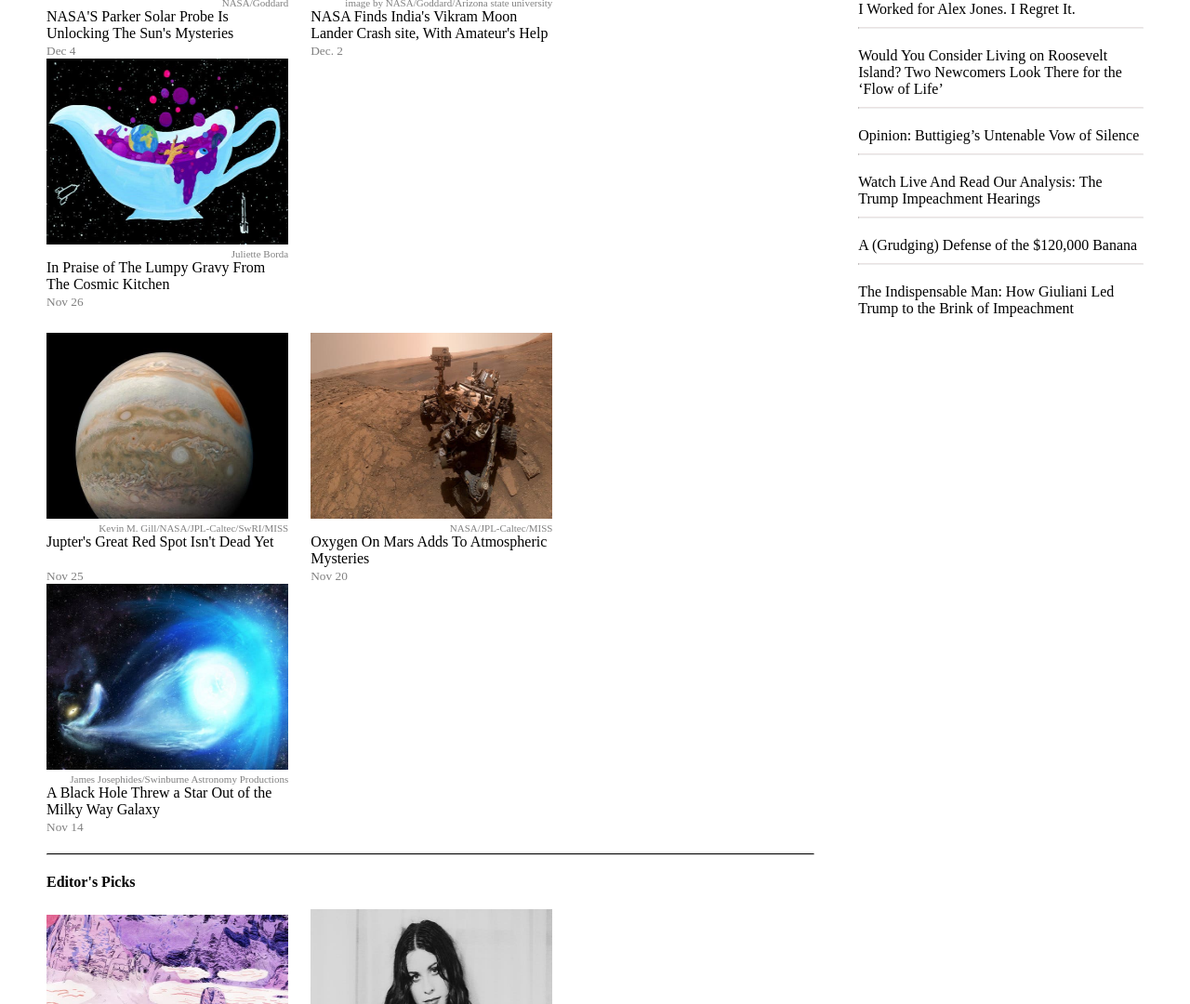
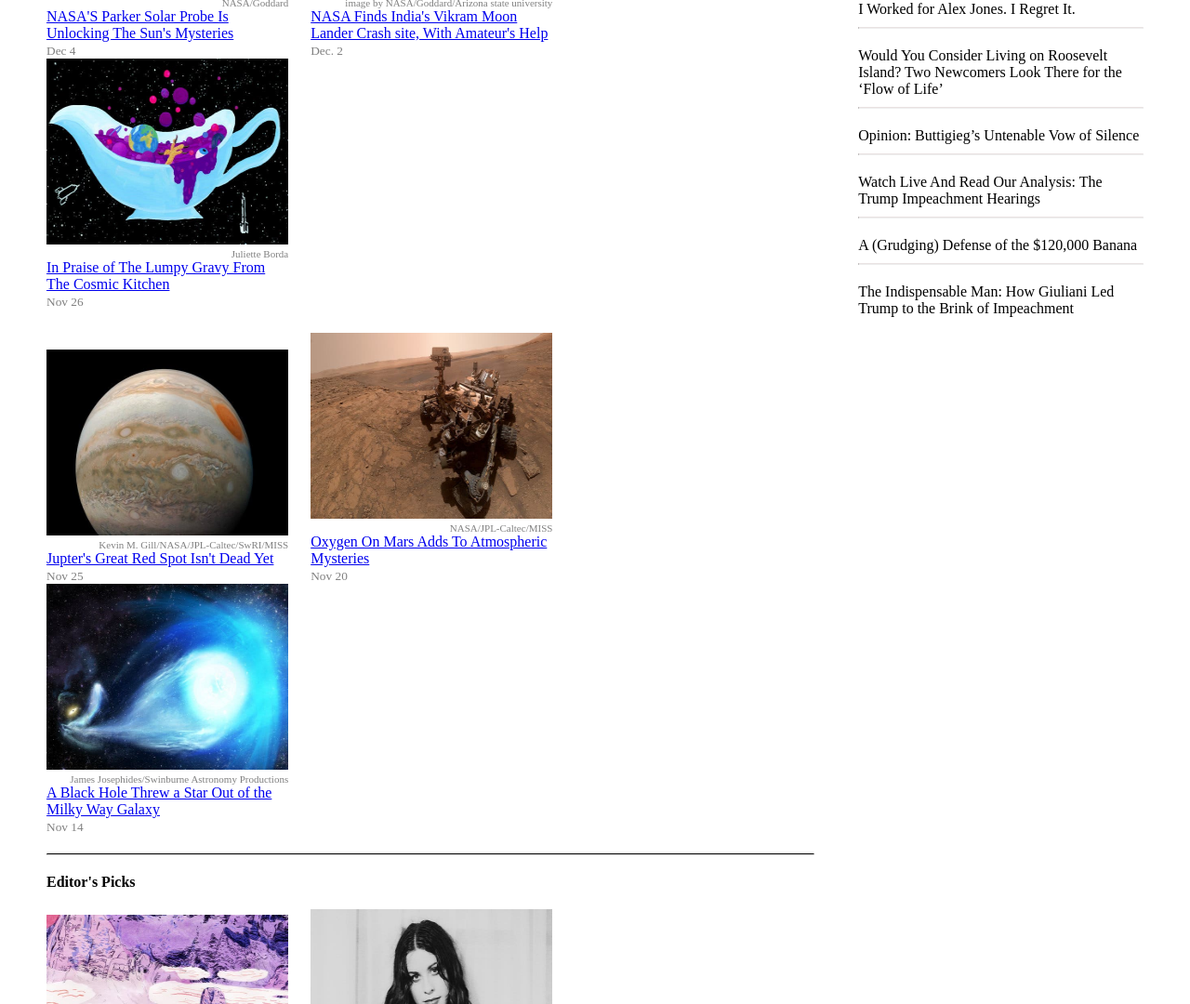
Before and after one commit to srueda27/NYT-Clone, a website: page index.html in a window 1280 px wide. Shown: the part 10782-11862 px from the top of the page at 93% size. Drawn offline with nearby package versions, Linux system fonts and the light colour scheme.

Commit message:
adding links to the bottom left images

```diff
--- a/index.html
+++ b/index.html
@@ -594,7 +594,12 @@
                         <img src="./images/sun.png" alt="sun">
                     </figure>
                     <span class="caption-custom">NASA/Goddard</span>
-                    <p>NASA'S Parker Solar Probe Is Unlocking The Sun's Mysteries</p>
+                    <p>
+                        <a
+                            href="https://www.google.com/url?sa=t&rct=j&q=&esrc=s&source=web&cd=3&cad=rja&uact=8&ved=2ahUKEwj7jvaYyKvmAhXDxlkKHZx_BNUQFjACegQIARAB&url=https%3A%2F%2Fwww.nytimes.com%2F2019%2F12%2F04%2Fscience%2Fnasa-parker-solar-probe-pictures.html&usg=AOvVaw3OlBM8sX8tSdgS3uQubLYj">
+                            NASA'S Parker Solar Probe Is Unlocking The Sun's Mysteries
+                        </a>
+                    </p>
                     <small class="date-custom">Dec 4</small>
                 </div>
                 <div class="first-row-mid-image-div">
@@ -602,7 +607,12 @@
                         <img src="./images/indian-moon.jpg" alt="">
                     </figure>
                     <span class="caption-custom">image by NASA/Goddard/Arizona state university</span>
-                    <p>NASA Finds India's Vikram Moon Lander Crash site, With Amateur's Help</p>
+                    <p>
+                        <a
+                            href="https://www.google.com/url?sa=t&rct=j&q=&esrc=s&source=web&cd=3&cad=rja&uact=8&ved=2ahUKEwijoMGuyKvmAhVwpVkKHV0_A9gQFjACegQIDBAH&url=https%3A%2F%2Fwww.nytimes.com%2F2019%2F12%2F02%2Fscience%2Findia-moon-mission-vikram-lander-found.html&usg=AOvVaw3xuxHE2SbXBaUuWNDXI6vl">
+                            NASA Finds India's Vikram Moon Lander Crash site, With Amateur's Help
+                        </a>
+                    </p>
                     <small class="date-custom">Dec. 2</small>
                 </div>
 
@@ -611,7 +621,12 @@
                         <img src="./images/cosmic-gravy.jpg" alt="cosmic gravy">
                     </figure>
                     <span class="caption-custom">Juliette Borda</span>
-                    <p>In Praise of The Lumpy Gravy From The Cosmic Kitchen</p>
+                    <p>
+                        <a
+                            href="https://www.nytimes.com/2019/11/26/science/astrophysics-universe-microwave-background.html?action=click&module=MoreInSection&pgtype=Article&region=Footer&contentCollection=Space%20&%20Cosmos">
+                            In Praise of The Lumpy Gravy From The Cosmic Kitchen
+                        </a>
+                    </p>
                     <small class="date-custom">Nov 26</small>
                 </div>
             </div>
@@ -621,7 +636,12 @@
                         <img src="./images/jupiter.jpg" alt="">
                     </figure>
                     <span class="caption-custom">Kevin M. Gill/NASA/JPL-Caltec/SwRI/MISS</span>
-                    <p>Jupter's Great Red Spot Isn't Dead Yet <span>&nbsp; &nbsp;&nbsp; &nbsp;&nbsp; &nbsp;</span></p>
+                    <p>
+                        <a
+                            href="https://www.google.com/url?sa=t&rct=j&q=&esrc=s&source=web&cd=3&cad=rja&uact=8&ved=2ahUKEwil8ImayavmAhWuuFkKHZ_iCacQFjACegQIDBAH&url=https%3A%2F%2Fwww.nytimes.com%2F2019%2F11%2F25%2Fscience%2Fjupiter-great-red-spot.html&usg=AOvVaw2hoo9l98EAYXrPO4jPZsfu">
+                            Jupter's Great Red Spot Isn't Dead Yet
+                        </a>
+                    </p>
                     <small class="date-custom">Nov 25</small>
                 </div>
                 <div class="second-row-mid-image-div">
@@ -629,7 +649,12 @@
                         <img src="./images/mars-rover.jpg" alt="">
                     </figure>
                     <span class="caption-custom">NASA/JPL-Caltec/MISS</span>
-                    <p>Oxygen On Mars Adds To Atmospheric Mysteries</p>
+                    <p>
+                        <a
+                            href="https://www.google.com/url?sa=t&rct=j&q=&esrc=s&source=web&cd=1&cad=rja&uact=8&ved=2ahUKEwikgqP7yavmAhWRjFkKHYlGDWYQFjAAegQIBRAB&url=https%3A%2F%2Fwww.nytimes.com%2F2019%2F11%2F20%2Fscience%2Fmars-oxygen-methane-curiosity-rover.html&usg=AOvVaw1NX7JCkuNNY_gIt82Oj2HC">
+                            Oxygen On Mars Adds To Atmospheric Mysteries
+                        </a>
+                    </p>
                     <small class="date-custom">Nov 20</small>
                 </div>
                 <div>
@@ -637,7 +662,12 @@
                         <img src="./images/blackhole.jpg" alt="">
                     </figure>
                     <span class="caption-custom">James Josephides/Swinburne Astronomy Productions</span>
-                    <p>A Black Hole Threw a Star Out of the Milky Way Galaxy</p>
+                    <p>
+                        <a
+                            href="https://www.google.com/url?sa=t&rct=j&q=&esrc=s&source=web&cd=1&cad=rja&uact=8&ved=2ahUKEwiltaPcyavmAhVDu1kKHUJuBvEQFjAAegQIChAB&url=https%3A%2F%2Fwww.nytimes.com%2F2019%2F11%2F14%2Fscience%2Fstars-black-hole-milky-way.html&usg=AOvVaw1p3xtQviMmv84j9ugyCt9p">
+                            A Black Hole Threw a Star Out of the Milky Way Galaxy
+                        </a>
+                    </p>
                     <small class="date-custom">Nov 14</small>
                 </div>
             </div>
```
